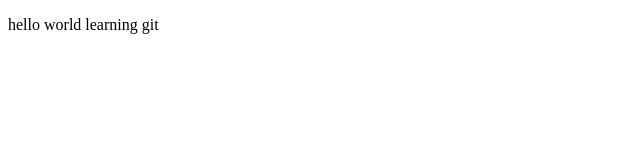
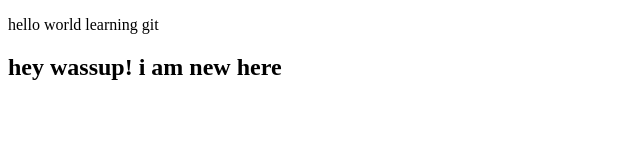
Before and after one commit to keshavBajpai-web/keshavdev, a plain HTML site: page index.html in a window 1280 px wide. Shown: the whole page, without its empty margins (0-640 px from the left). Drawn offline with Linux system fonts and the light colour scheme.

Commit message:
added h2 tag

```diff
--- a/index.html
+++ b/index.html
@@ -7,5 +7,6 @@
 </head>
 <body>
     <p>hello world learning git </p>
+    <h2>hey wassup! i am new here</h2>
 </body>
 </html>
```
